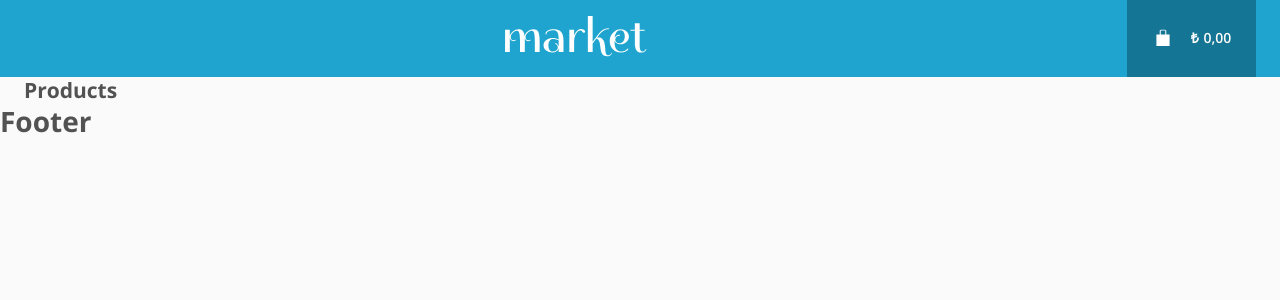
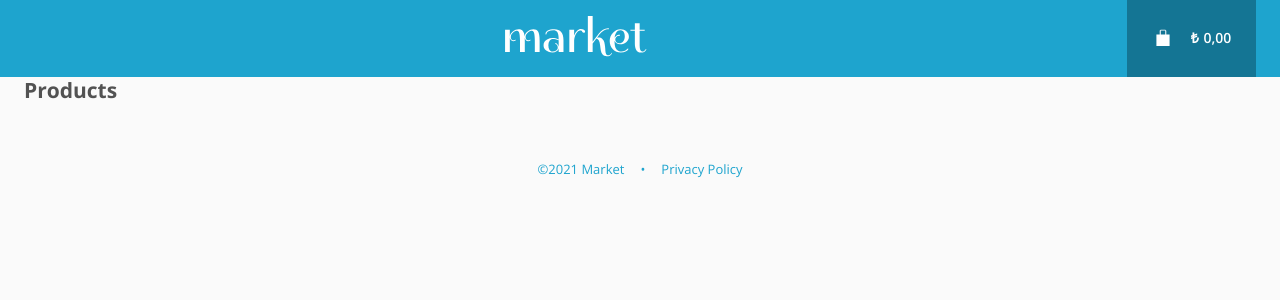
Before and after one commit to furcan/Market, a React (Create React App) app: page / in a window 1280 px wide. Shown: the top 300 px of the page. Built offline with nearby package versions, Linux system fonts and the light colour scheme.

Commit message:
Footer: Design implementation.

```diff
--- a/src/application/constants/index.ts
+++ b/src/application/constants/index.ts
@@ -7,6 +7,11 @@ interface IConstants {
     name: string;
     currency: string;
     locale: string;
+  };
+  text: {
+    footer: {
+      privacy: string;
+    };
   };
 }
 
@@ -18,6 +23,11 @@ const constants: IConstants = {
     locale: 'tr-TR',
     currency: '₺',
   },
+  text: {
+    footer: {
+      privacy: 'Privacy Policy',
+    },
+  },
 };
 
 export type { IConstants };
--- /dev/null
+++ b/src/presentation/components/footer/Footer.module.scss
@@ -0,0 +1,43 @@
+@import "presentation/styles/variables";
+
+.footer {
+  width: 100%;
+  display: flex;
+  flex-wrap: wrap;
+  flex-direction: column;
+  align-items: center;
+  justify-content: center;
+
+  &__container {
+    width: 100%;
+    max-width: calc(#{$breakpoint_laptop} + 2rem);
+    margin: 0 auto;
+    padding: 3.375rem 1rem;
+    display: flex;
+    flex-wrap: wrap;
+    align-items: center;
+    justify-content: center;
+  }
+
+  &__copyright {
+    font-size: 0.8125rem;
+    line-height: 1.4375rem;
+    color: $color_blue;
+  }
+
+  &__seperator {
+    font-size: 0.8125rem;
+    color: $color_blue;
+    margin: 0 1rem;
+  }
+
+  &__link {
+    transition: $transition_color;
+    font-size: 0.8125rem;
+    color: $color_blue;
+
+    &:hover {
+      color: $color_blue_secondary;
+    }
+  }
+}
--- a/src/presentation/components/footer/Footer.tsx
+++ b/src/presentation/components/footer/Footer.tsx
@@ -1,12 +1,23 @@
+import { constants } from 'application/constants';
+
+import styles from 'presentation/components/footer/Footer.module.scss';
+
 interface IFooter {
   testId: string;
 }
 
 function Footer({ testId }: IFooter): JSX.Element {
   return (
-    <footer data-testid={testId} className="footer">
-      <div className="footer__container">
-        <h1>Footer</h1>
+    <footer data-testid={testId} className={styles.footer}>
+      <div className={styles.footer__container}>
+        <p className={styles.footer__copyright}>&copy;{`${new Date().getFullYear()} ${constants.app.name}`}</p>
+        <span className={styles.footer__seperator}>{`•`}</span>
+        <a
+          className={styles.footer__link}
+          href={process.env.PUBLIC_URL}
+        >
+          <span>{constants.text.footer.privacy}</span>
+        </a>
       </div>
     </footer>
   );
```
